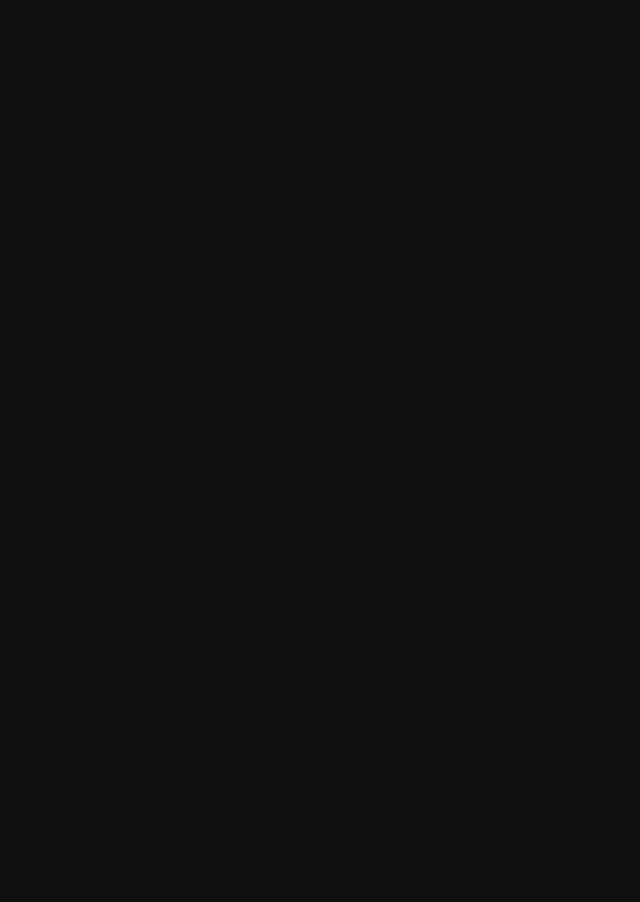
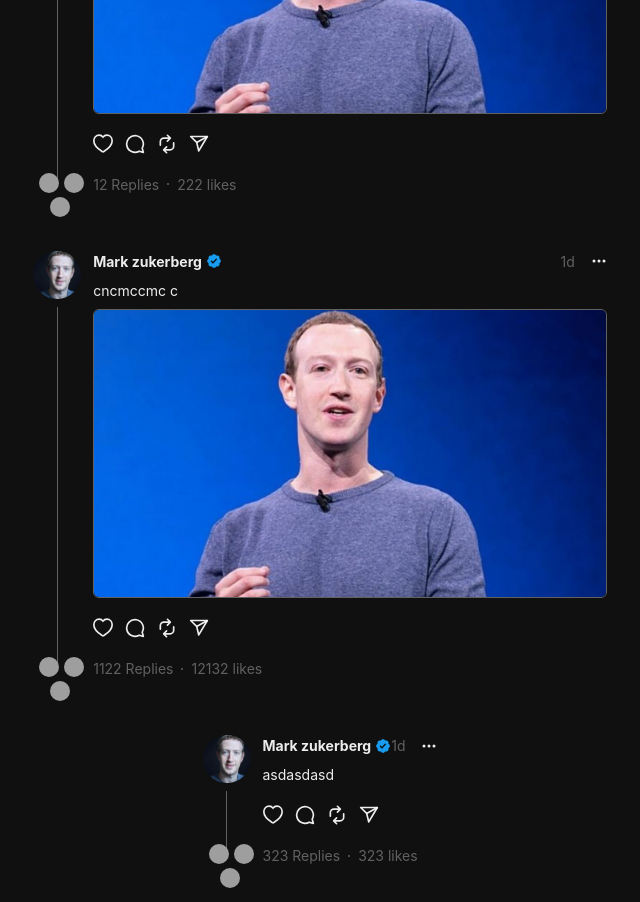
Before and after one commit to Shashankbhatnagar03/Socia-Buzz-frontend, a React (Vite) app: page /1 in a window 1280 px wide. Shown: the part 1120-2022 px from the top of the page, without its empty margins (320-960 px from the left). Before the commit the page ends 837 px from the top, so only its background shows below. Built offline with nearby package versions, Linux system fonts and the light colour scheme; grey boxes are pictures that could not be loaded.

Commit message:
userpost update

```diff
--- a/src/component/Icons.tsx
+++ b/src/component/Icons.tsx
@@ -1,13 +1,13 @@
 
 import { Flex } from '@chakra-ui/react';
-import { FC } from 'react';
+
 
 interface IconsProps{
     liked:boolean,
-    setLiked:(value: boolean) => void
+    setLiked:React.Dispatch<React.SetStateAction<boolean>>;
 }
 
-const Icons:FC<IconsProps> = ( {liked ,setLiked}) => {
+const Icons= ( {liked ,setLiked} : IconsProps) => {
   return (
     <Flex gap={3} my={2} onClick={(e) => e.preventDefault()}>
 				<svg
--- a/src/component/UserPost.tsx
+++ b/src/component/UserPost.tsx
@@ -2,9 +2,15 @@ import { Avatar, Box, Flex, Image, Text } from "@chakra-ui/react";
 import { BsThreeDots } from "react-icons/bs";
 import { Link } from "react-router-dom";
 import Icons from "./Icons";
-import { FC, useState } from "react";
+import { useState } from "react";
 
-const UserPost:FC = () => {
+interface UserPostProps {
+  likes:number,
+  replies:number,
+  postImg?: string,
+  postTitle:string
+}
+const UserPost=({likes , replies,postImg,postTitle }:UserPostProps) => {
     const [liked , setLiked] = useState<boolean>(false);
   return (
     <Link to={"/mark/post/1"}>
@@ -60,13 +66,22 @@ const UserPost:FC = () => {
             </Flex>
           </Flex>
           <Text fontSize={"sm"}>
-            This is first post.
+            {postTitle}
           </Text>
-          <Box borderRadius={6} overflow={"hidden"} border={"1px solid"} borderColor={"grey.light"}>
-            <Image src="/post1.png" w={"full"}/>
+          {postImg && (
+            <Box borderRadius={6} overflow={"hidden"} border={"1px solid"} borderColor={"grey.light"}>
+            <Image src={postImg} w={"full"}/>
           </Box>
+          )}
+
+
           <Flex gap={3} my={1}>
             <Icons liked={liked} setLiked={setLiked}/>
+          </Flex>
+          <Flex gap={2} alignItems={"center"}>
+            <Text color={"grey.light"} fontSize="sm">{replies} Replies  </Text>
+            <Box w={0.5} h={0.5} borderRadius={"full"} bg={"grey.light"}></Box>
+            <Text color={"grey.light"} fontSize="sm">{likes} likes</Text>
           </Flex>
         </Flex>
       </Flex>
--- a/src/pages/UserPage.tsx
+++ b/src/pages/UserPage.tsx
@@ -1,11 +1,15 @@
 import UserHeader from "../component/UserHeader"
 import UserPost from "../component/UserPost"
+
 
 
 const UserPage = () => {
   return <>
   <UserHeader/>
-  <UserPost/>
+  <UserPost likes={1200} replies={222} postImg="/post1.png" postTitle="Zukerberg lost 1.5 million" />
+  <UserPost likes={222} replies={12} postImg="/post1.png" postTitle="Zxyzyzy" />
+  <UserPost likes={12132} replies={1122} postImg="/post1.png" postTitle="cncmccmc c" />
+  <UserPost likes={323} replies={323}  postTitle="asdasdasd" />
   </>
 }
 export default UserPage
```
